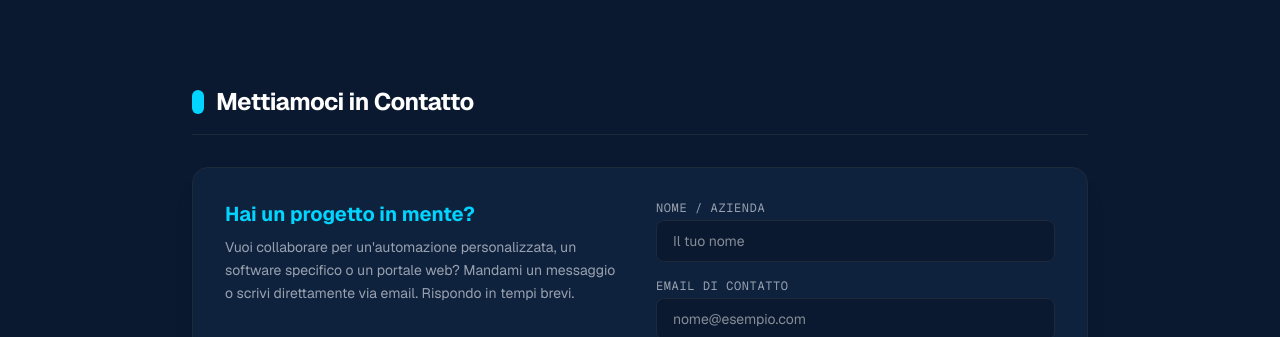
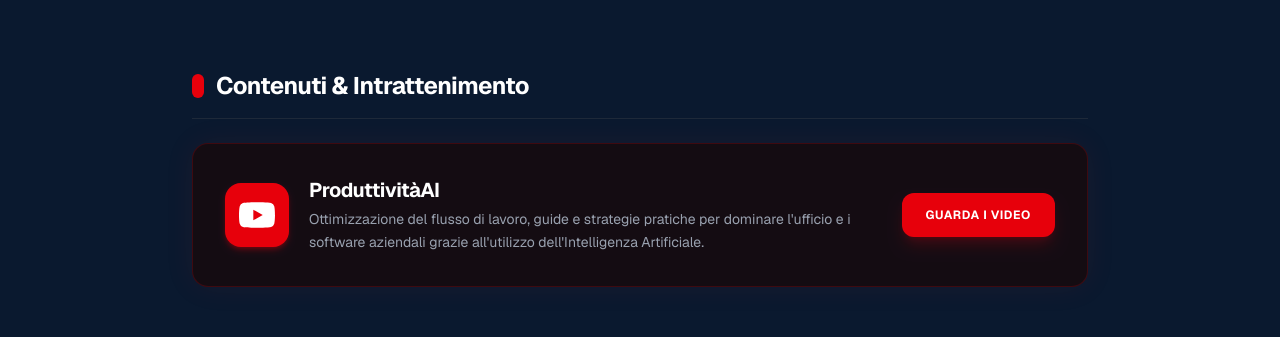
Before and after one commit to Screemerss/portfolio-screemers, a Next.js app: page / in a window 1280 px wide. Shown: the part 1948-2285 px from the top of the page. Built offline with nearby package versions, Linux system fonts and the light colour scheme.

Commit message:
Aggiornato box YouTube con descrizione corretta e form contatti

```diff
--- a/app/page.tsx
+++ b/app/page.tsx
@@ -122,7 +122,7 @@ export default function Home() {
         </div>
 
         {/* 3. GRIGLIA PROGETTI */}
-        <section className="space-y-8 mb-24">
+        <section className="space-y-8 mb-20">
           <div className="flex items-center gap-3 border-b border-gray-800 pb-4">
             <div className="w-3 h-6 bg-[#FF6B00] rounded-full"></div>
             <h3 className="text-2xl font-bold tracking-tight text-white">I Miei Progetti</h3>
@@ -172,7 +172,40 @@ export default function Home() {
           </div>
         </section>
 
-        {/* 4. SEZIONE CONTATTI (Form + Link Email Integrato) */}
+        {/* 4. SEZIONE YOUTUBE (Box grande d'impatto) */}
+        <section className="max-w-4xl mx-auto my-20">
+          <div className="flex items-center gap-3 border-b border-gray-800 pb-4 mb-6">
+            <div className="w-3 h-6 bg-red-600 rounded-full"></div>
+            <h3 className="text-2xl font-bold tracking-tight text-white">Contenuti & Intrattenimento</h3>
+          </div>
+
+          <div className="p-8 rounded-2xl border border-red-600/20 bg-[#140C12] shadow-[0_0_30px_rgba(220,38,38,0.08)] flex flex-col md:flex-row items-center justify-between gap-6 transition-all duration-300 hover:border-red-600/40">
+            <div className="flex flex-col sm:flex-row items-center gap-5 text-center sm:text-left">
+              <div className="w-16 h-16 rounded-2xl bg-red-600 flex items-center justify-center text-white shadow-md shadow-red-600/30 shrink-0">
+                <svg className="w-9 h-9 fill-current" viewBox="0 0 24 24">
+                  <path d="M23.498 6.186a3.016 3.016 0 0 0-2.122-2.136C19.505 3.545 12 3.545 12 3.545s-7.505 0-9.377.505A3.017 3.017 0 0 0 .502 6.186C0 8.07 0 12 0 12s0 3.93.502 5.814a3.016 3.016 0 0 0 2.122 2.136c1.871.505 9.376.505 9.376.505s7.505 0 9.377-.505a3.015 3.015 0 0 0 2.122-2.136C24 15.93 24 12 24 12s0-3.93-.502-5.814zM9.545 15.568V8.432L15.818 12l-6.273 3.568z"/>
+                </svg>
+              </div>
+              <div>
+                <h4 className="text-xl font-bold text-white tracking-tight">ProduttivitàAI</h4>
+                <p className="text-gray-400 text-sm mt-1 leading-relaxed">
+                  Ottimizzazione del flusso di lavoro, guide e strategie pratiche per dominare l'ufficio e i software aziendali grazie all'utilizzo dell'Intelligenza Artificiale.
+                </p>
+              </div>
+            </div>
+
+            <a
+              href="https://www.youtube.com/@ProduttivitaAI"
+              target="_blank"
+              rel="noopener noreferrer"
+              className="px-6 py-3.5 rounded-xl font-bold text-xs uppercase tracking-wider bg-red-600 hover:bg-red-700 text-white transition-colors text-center w-full md:w-auto shrink-0 shadow-lg shadow-red-600/20 active:scale-[0.98]"
+            >
+              Guarda i Video
+            </a>
+          </div>
+        </section>
+
+        {/* 5. SEZIONE CONTATTI */}
         <section className="max-w-4xl mx-auto space-y-8">
           <div className="flex items-center gap-3 border-b border-gray-800 pb-4">
             <div className="w-3 h-6 bg-[#00D4FF] rounded-full"></div>
@@ -180,7 +213,6 @@ export default function Home() {
           </div>
 
           <div className="grid grid-cols-1 md:grid-cols-2 gap-8 bg-[#0F223D] p-8 rounded-2xl border border-gray-800 shadow-xl">
-            {/* Info a Sinistra */}
             <div className="flex flex-col justify-between space-y-6">
               <div>
                 <h4 className="text-xl font-bold text-[#00D4FF] mb-2">Hai un progetto in mente?</h4>
@@ -189,7 +221,6 @@ export default function Home() {
                 </p>
               </div>
 
-              {/* Box Email Cliccabile */}
               <a
                 href="mailto:screemerssoftware@gmail.com"
                 className="inline-flex items-center gap-4 p-4 rounded-xl bg-[#0A192F] border border-gray-800 hover:border-[#FF6B00]/60 transition-colors group"
@@ -206,11 +237,9 @@ export default function Home() {
               </a>
             </div>
 
-            {/* Form Integrato a Destra */}
             <form
-              action="https://formspree.io/f/{{INSERISCI_IL_TUO_ID_QUI}}" // Sostituisci opzionalmente con l'ID Formspree, oppure lascialo mailto compilato
+              action="https://formspree.io/f/{{INSERISCI_IL_TUO_ID_QUI}}"
               onSubmit={(e) => {
-                // Configurazione base veloce se non usi Formspree: apre direttamente il client mail precompilato
                 if (e.currentTarget.action.includes("INSERISCI_IL_TUO_ID")) {
                   e.preventDefault();
                   const target = e.currentTarget as any;
@@ -269,7 +298,7 @@ export default function Home() {
         </section>
       </main>
 
-      {/* 5. FOOTER */}
+      {/* 6. FOOTER */}
       <footer className="mt-20 border-t border-gray-800 bg-[#071324] py-8 text-center text-xs font-mono text-gray-500">
         <p>© {new Date().getFullYear()} Screemers Software. Tutti i diritti riservati.</p>
       </footer>
```
